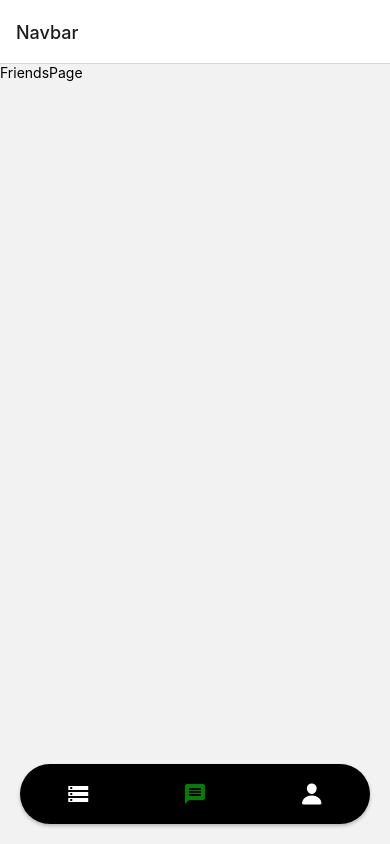
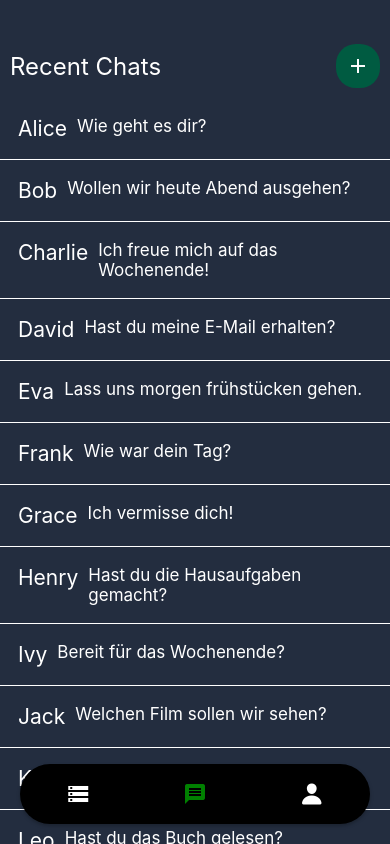
Before and after one commit to xxxCam900xxx/M426_AkwardSilents_frontend, a React Native app: screen /FriendsPage in a window 390 px wide. Built offline with nearby package versions, Linux system fonts and the light colour scheme.

Commit message:
update friends page

```diff
--- a/src/Router.jsx
+++ b/src/Router.jsx
@@ -10,7 +10,7 @@ const Stack = createNativeStackNavigator();
 
 export const Router = () => {
     return (
-        <Stack.Navigator initialRouteName='Navbar' screenOptions={{ headerShown: true }}>
+        <Stack.Navigator initialRouteName='Navbar' screenOptions={{ headerShown: false }}>
             <Stack.Screen name='HomePage' component={HomePage} />
             <Stack.Screen name='ServerPage' component={ServerPage} />
             <Stack.Screen name='Navbar' component={Navbar} />
--- a/src/pages/FriendsPage.jsx
+++ b/src/pages/FriendsPage.jsx
@@ -1,12 +1,51 @@
-import React from 'react'
-import { Text, View } from 'react-native'
+import React from 'react';
+import { Text, View, FlatList, TouchableOpacity } from 'react-native';
+import { MaterialIcons } from '@expo/vector-icons';
+
+const recentChats = [
+    { id: '1', name: 'Alice', lastMessage: 'Wie geht es dir?', time: '10:30 AM' },
+    { id: '2', name: 'Bob', lastMessage: 'Wollen wir heute Abend ausgehen?', time: '11:45 AM' },
+    { id: '3', name: 'Charlie', lastMessage: 'Ich freue mich auf das Wochenende!', time: '01:20 PM' },
+    { id: '4', name: 'David', lastMessage: 'Hast du meine E-Mail erhalten?', time: '02:15 PM' },
+    { id: '5', name: 'Eva', lastMessage: 'Lass uns morgen frühstücken gehen.', time: '03:05 PM' },
+    { id: '6', name: 'Frank', lastMessage: 'Wie war dein Tag?', time: '04:40 PM' },
+    { id: '7', name: 'Grace', lastMessage: 'Ich vermisse dich!', time: '05:55 PM' },
+    { id: '8', name: 'Henry', lastMessage: 'Hast du die Hausaufgaben gemacht?', time: '06:30 PM' },
+    { id: '9', name: 'Ivy', lastMessage: 'Bereit für das Wochenende?', time: '07:20 PM' },
+    { id: '10', name: 'Jack', lastMessage: 'Welchen Film sollen wir sehen?', time: '08:10 PM' },
+    { id: '11', name: 'Katie', lastMessage: 'Ich komme etwas später.', time: '09:05 PM' },
+    { id: '12', name: 'Leo', lastMessage: 'Hast du das Buch gelesen?', time: '10:15 PM' },
+    { id: '13', name: 'Mia', lastMessage: 'Freust du dich auf das Wochenende?', time: '11:30 PM' },
+    { id: '14', name: 'Noah', lastMessage: 'Hast du das Essen vorbereitet?', time: '12:45 AM' },
+    { id: '15', name: 'Olivia', lastMessage: 'Lass uns morgen spazieren gehen.', time: '01:55 AM' },
+    { id: '16', name: 'Peter', lastMessage: 'Wie war das Treffen?', time: '02:40 AM' },
+    { id: '17', name: 'Quinn', lastMessage: 'Bist du bereit für die Präsentation?', time: '03:25 AM' },
+    { id: '18', name: 'Rachel', lastMessage: 'Hast du meine Nachricht erhalten?', time: '04:15 AM' },
+    { id: '19', name: 'Sam', lastMessage: 'Wie war dein Wochenende?', time: '05:30 AM' },
+    { id: '20', name: 'Tom', lastMessage: 'Wann treffen wir uns?', time: '06:20 AM' },
+];
 
 function FriendsPage() {
     return (
-        <View>
-            <Text>FriendsPage</Text>
+        <View style={{ flex: 1, backgroundColor: '#232D3F', paddingTop: 34 }}>
+            <View style={{ flexDirection: 'row', justifyContent: 'space-between', alignItems: 'center', padding: 10 }}>
+                <Text style={{ color: 'white', fontSize: 24 }}>Recent Chats</Text>
+                <TouchableOpacity style={{ backgroundColor: '#005B41', padding: 10, borderRadius: 20 }}>
+                    <MaterialIcons name="add" size={24} color="white" />
+                </TouchableOpacity>
+            </View>
+            <FlatList
+                data={recentChats}
+                keyExtractor={(item) => item.id}
+                renderItem={({ item }) => (
+                    <View style={{ flexDirection: 'row', padding: 18, borderBottomWidth: 1, borderColor: 'white' }}>
+                        <Text style={{ color: 'white', fontSize: 21 }}>{item.name}</Text>
+                        <Text style={{ color: 'white', fontSize: 17, marginLeft: 10 }}>{item.lastMessage}</Text>
+                    </View>
+                )}
+            />
         </View>
-    )
+    );
 }
 
-export default FriendsPage
+export default FriendsPage;
```
